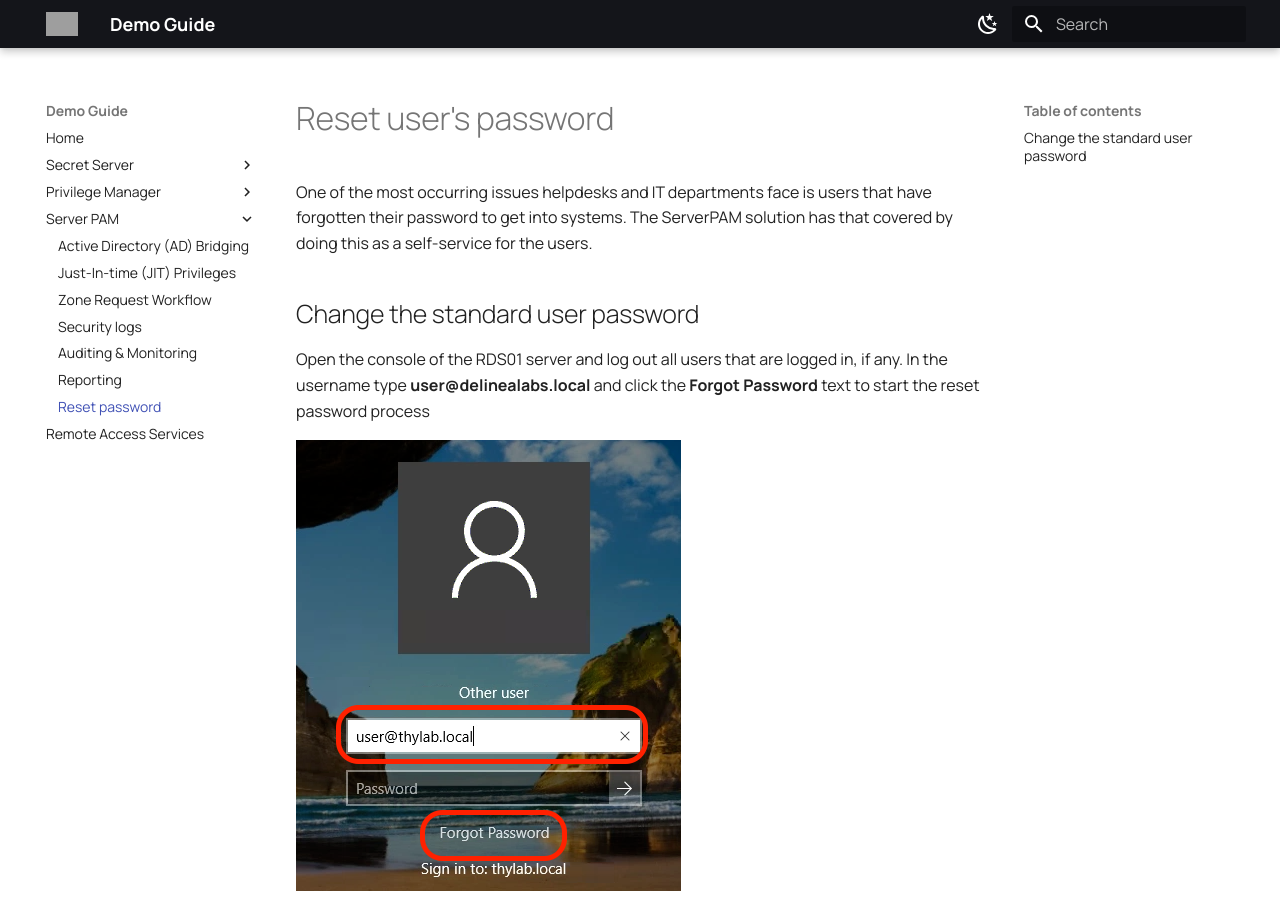
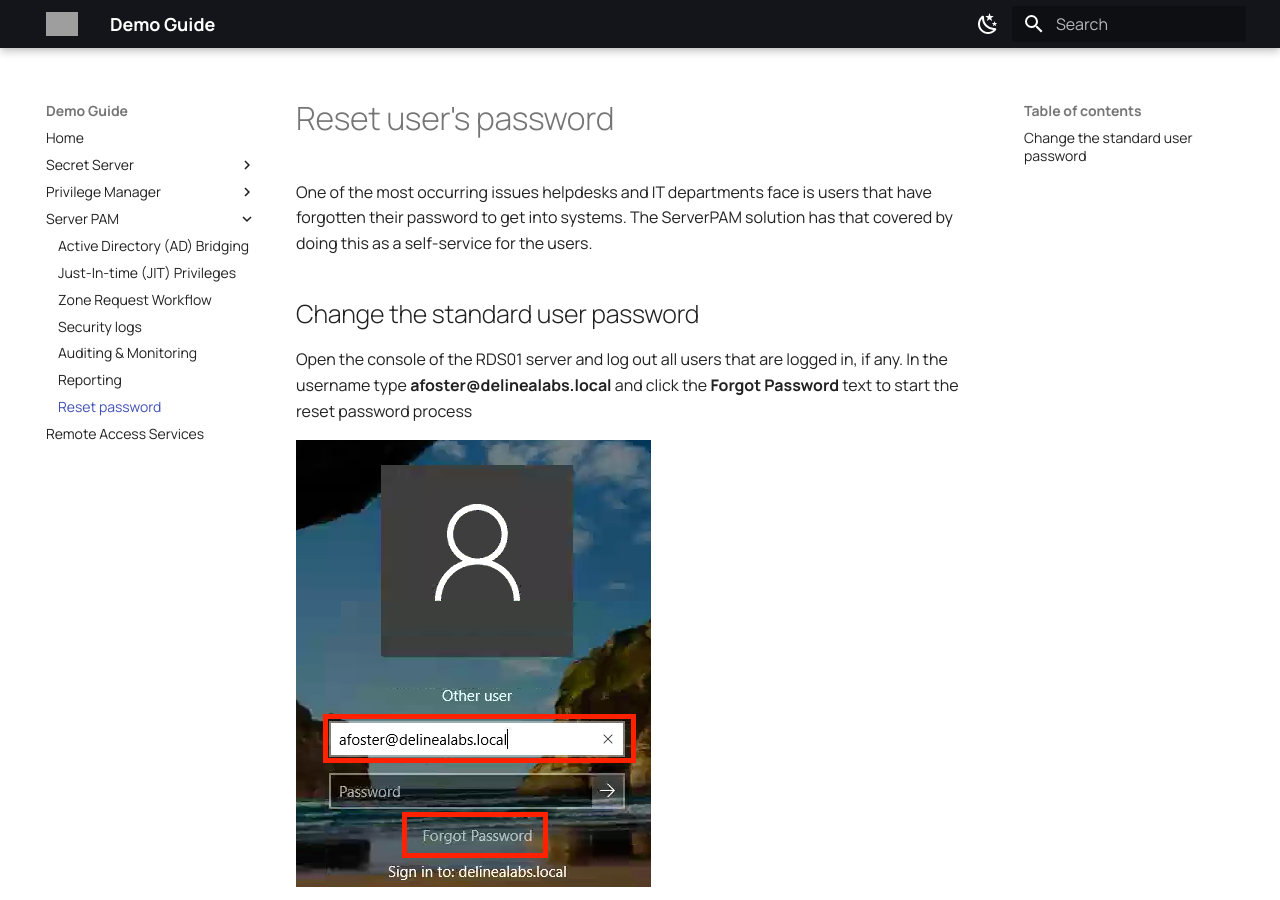
Before and after one commit to wessenstam/demoguide, an MkDocs documentation site: the page built from docs/srvpam/mod6/mod6.md, in a window 1280 px wide and 900 px high. Built offline with MkDocs 1.6.1 and Material for MkDocs 9.7.7, drawn with Linux system fonts in a browser that asks for light colours; some of the changed text lies outside the part shown; grey boxes are pictures that could not be loaded.

Commit message:
mod6 ServerPAM

```diff
--- a/docs/srvpam/mod6/mod6.md
+++ b/docs/srvpam/mod6/mod6.md
@@ -5,7 +5,7 @@ One of the most occurring issues helpdesks and IT departments face is users that
 ## Change the standard user password
 
 Open the console of the RDS01 server and log out all users that are logged in, if any.
-In the username type **user@delinealabs.local** and click the **Forgot Password** text to start the reset password process
+In the username type **afoster@delinealabs.local** and click the **Forgot Password** text to start the reset password process
 
 ![](../../images/lab0044.png)
 
@@ -21,6 +21,6 @@ After a successful finished process a message is shown that the password has bee
 
 ![](../../images/lab0047.png)
 
-Now try to login to the RDS01 with **user@delinealabs.local** and your new password. You should be able to login using that new password without any issue.
+Now try to login to the RDS01 with **afoster@delinealabs.local** and your new password. You should be able to login using that new password without any issue.
 
 Log out of the RDS01
```
Also changed, not shown: docs/images/lab0044.png, docs/images/lab0045.png.
